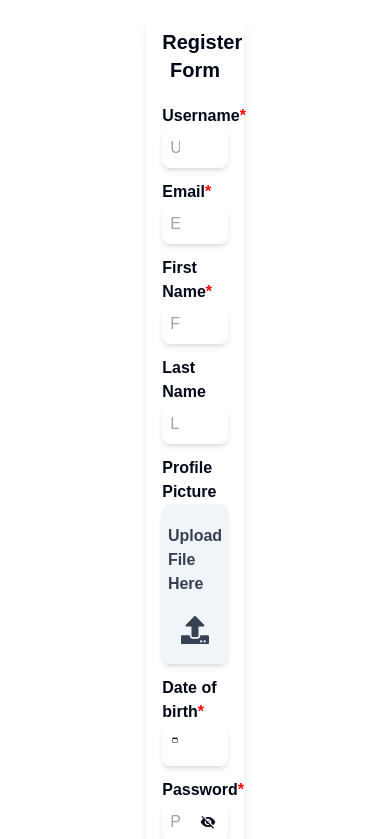
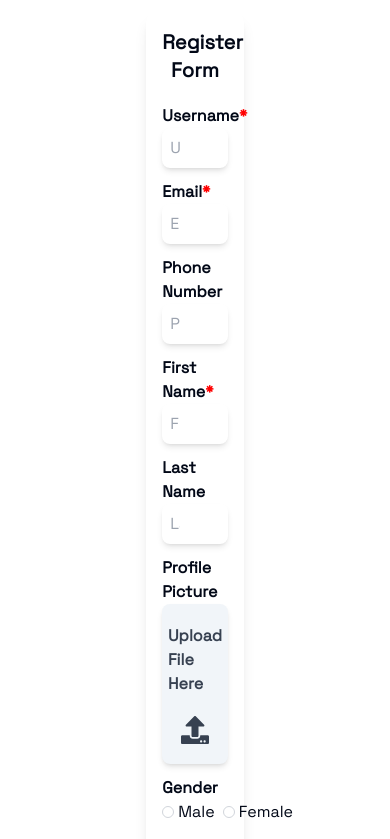
Before and after one commit to amstrongnpsb/TodoReact, a React (Vite) app: page /register in a window 390 px wide. Shown: the top 839 px of the page. Built offline with nearby package versions, Linux system fonts and the light colour scheme.

Commit message:
feat: input radio button, add gender and phone number, fix font

```diff
--- a/src/elements/UserCard.jsx
+++ b/src/elements/UserCard.jsx
@@ -2,6 +2,7 @@ import { FaPhoneSquareAlt } from "react-icons/fa";
 import { MdEmail } from "react-icons/md";
 import profilePictureDefault from "../assets/icons/profilePictureDefault.svg";
 import { useEnv } from "@/services/Hooks/useEnv";
+import { PiGenderMaleBold, PiGenderFemaleBold } from "react-icons/pi";
 
 const UserCard = ({
   username,
@@ -11,9 +12,9 @@ const UserCard = ({
   birth,
   profilePicture,
   phoneNumber,
+  gender,
 }) => {
   const baseUrl = useEnv();
-  console.log(baseUrl + "/" + profilePicture);
   return (
     <div className="userCard font-SpaceGrotesk-reg">
       <div className="profilePicture h-32 w-32 mx-auto shadow-md rounded-full border-gray-100 border-2 p-5">
@@ -28,9 +29,17 @@ const UserCard = ({
         />
       </div>
 
-      <p className="text-xl font-bold text-center capitalize mt-4">
-        {`${firstName} ${lastName ? lastName : ""}`}
-      </p>
+      <div className="flex flex-row w-full justify-center items-center gap-2 mt-2">
+        <p className="text-xl font-bold text-center capitalize">
+          {`${firstName} ${lastName ? lastName : ""}`}
+        </p>
+        {gender === "male" && (
+          <PiGenderMaleBold className="w-5 h-5 text-sky-500" />
+        )}
+        {gender === "female" && (
+          <PiGenderFemaleBold className="w-5 h-5 text-pink-500" />
+        )}
+      </div>
       <div className="userInfo w-full mt-2 mx-auto p-3 rounded-lg flex flex-row justify-evenly flex-wrap">
         <div className="flex h-fit text-sm font-semibold gap-2">
           <MdEmail className="w-6 h-6" />
@@ -49,13 +58,13 @@ const UserCard = ({
             <p className="text-base font-semibold capitalize">First Name:</p>
             <p className="text-base font-semibold">{firstName}</p>
           </div>
+          <div className="flex flex-row gap-2 w-full  shadow-md p-3 rounded-lg">
+            <p className="text-base font-semibold capitalize">Last Name:</p>
+            <p className="text-base font-semibold">{lastName}</p>
+          </div>
           <div className="flex flex-row gap-2 w-full shadow-md p-3 rounded-lg">
             <p className="text-base font-semibold capitalize">Birth:</p>
             <p className="text-base font-semibold">{birth}</p>
-          </div>
-          <div className="flex flex-row gap-2 w-full  shadow-md p-3 rounded-lg">
-            <p className="text-base font-semibold capitalize">Last Name:</p>
-            <p className="text-base font-semibold">{lastName}</p>
           </div>
         </div>
       </div>
--- a/src/elements/inputs/Input.jsx
+++ b/src/elements/inputs/Input.jsx
@@ -36,6 +36,7 @@ const Input = ({
           autoFocus={focus ? true : undefined}
           onChange={handlingOnchange}
           value={value}
+          autoComplete="off"
         />
         {name === "password" && (
           <div className="absolute inset-y-0 right-0 flex items-center pr-3">
--- /dev/null
+++ b/src/elements/inputs/RadioButton.jsx
@@ -0,0 +1,28 @@
+const RadioButton = ({ option, title, handlingOnchange, required, name }) => {
+  return (
+    <div className="mb-3">
+      <p className="font-semibold">
+        {title} {required && <span style={{ color: "red" }}>*</span>}
+      </p>
+      <div className="flex flex-row gap-2">
+        {option.map((item, index) => (
+          <div key={index} className="flex gap-1 items-center">
+            <input
+              type="radio"
+              name={name}
+              id={item.value}
+              value={item.value}
+              onChange={handlingOnchange}
+              className="appearance-none h-3 w-3 border rounded-full border-gray-300 checked:bg-red-600 checked:border-transparent  focus:outline-none"
+            />
+            <label htmlFor={item.value} className="cursor-pointer ">
+              {item.label}
+            </label>
+          </div>
+        ))}
+      </div>
+    </div>
+  );
+};
+
+export default RadioButton;
--- a/src/elements/inputs/UploadFile.jsx
+++ b/src/elements/inputs/UploadFile.jsx
@@ -43,6 +43,8 @@ const UploadFile = ({ name, label, value, handlingOnchange, errors }) => {
             ref={fileInputRef}
             onChange={handleFileChange}
             value={value}
+            name={name}
+            id={name}
           />
           <div className="flex justify-center flex-col items-center font-semibold gap-5">
             <p className="text-gray-700">Upload File Here</p>
--- a/src/fragments/UserListContainer.jsx
+++ b/src/fragments/UserListContainer.jsx
@@ -38,6 +38,8 @@ const UserListContainer = () => {
               lastName={user.last_name}
               birth={user.date_of_birth}
               profilePicture={user.profile_picture}
+              phoneNumber={user.phone_number}
+              gender={user.gender}
             />
           </ShowDialogButton>
         </td>
--- a/src/index.css
+++ b/src/index.css
@@ -2,6 +2,12 @@
 @tailwind components;
 @tailwind utilities;
 
+@font-face {
+  font-family: "SpaceGrotesk";
+  src: url("/src/assets/fonts/SpaceGrotesk-Regular.ttf") format("truetype");
+  font-weight: normal;
+  font-style: normal;
+}
 @layer base {
   :root {
     --background: 0 0% 100%;
--- a/src/pages/RegisterPage.jsx
+++ b/src/pages/RegisterPage.jsx
@@ -1,6 +1,7 @@
 import { Dialog } from "@/components/ui/dialog";
 import { useToast } from "@/components/ui/use-toast";
 import Input from "@/elements/inputs/Input";
+import RadioButton from "@/elements/inputs/RadioButton";
 import UploadFile from "@/elements/inputs/UploadFile";
 import FormComponent from "@/fragments/FormComponent";
 import { useRegister } from "@/services/Hooks/authController";
@@ -49,6 +50,8 @@ const RegisterPage = () => {
       email: "",
       password: "",
       profile_picture: "",
+      gender: "",
+      phone_number: "",
     },
     validationSchema: Yup.object({
       username: Yup.string().required("Username is required"),
@@ -135,6 +138,14 @@ const RegisterPage = () => {
                 handlingOnchange={handleInputForm.input}
               />
               <Input
+                label="Phone Number"
+                type="phone_number"
+                placeholder="Phone Number"
+                name="phone_number"
+                value={formikRegister.values.phone_number}
+                handlingOnchange={handleInputForm.input}
+              />
+              <Input
                 label="First Name"
                 type="text"
                 placeholder="First Name"
@@ -164,6 +175,21 @@ const RegisterPage = () => {
                   status: formikRegister.touched.profile_picture,
                 }}
                 handlingOnchange={handleInputForm.file}
+              />
+              <RadioButton
+                option={[
+                  {
+                    label: "Male",
+                    value: "male",
+                  },
+                  {
+                    label: "Female",
+                    value: "female",
+                  },
+                ]}
+                title="Gender"
+                name="gender"
+                handlingOnchange={handleInputForm.input}
               />
               <Input
                 label="Date of birth"
--- a/src/services/Hooks/authController.js
+++ b/src/services/Hooks/authController.js
@@ -41,8 +41,17 @@ export const useRegister = ({ onSuccess, onError }) => {
     onSuccess: () => {
       onSuccess("Please login");
     },
-    onError: () => {
-      onError("Create User Failed");
+    onError: (error) => {
+      const errorObject = error.response.data;
+      const objectKeys = Object.keys(errorObject)[0];
+      function extractErrorMessage(errorObject, key) {
+        if (errorObject[key] && errorObject[key].length > 0) {
+          return errorObject[key][0];
+        }
+        return null;
+      }
+      const ErrorMessage = extractErrorMessage(errorObject, objectKeys);
+      onError(ErrorMessage);
     },
   });
 };
--- a/tailwind.config.js
+++ b/tailwind.config.js
@@ -18,7 +18,7 @@ module.exports = {
     },
     extend: {
       fontFamily: {
-        "SpaceGrotesk-reg": ["SpaceGrotesk-reg", "sans-serif"],
+        "SpaceGrotesk-reg": ["SpaceGrotesk", "sans-serif"],
       },
       colors: {
         border: "hsl(var(--border))",
```
